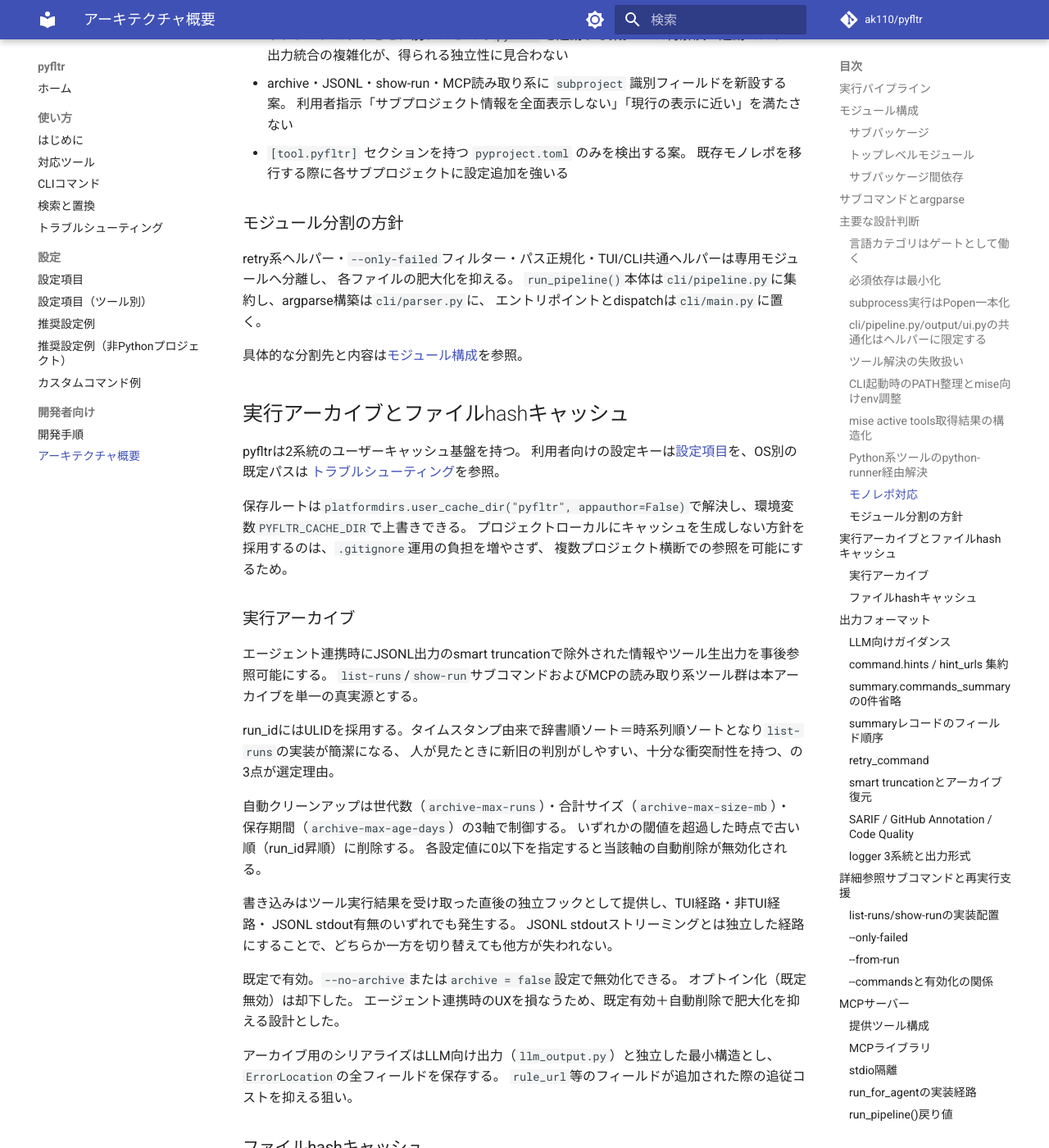
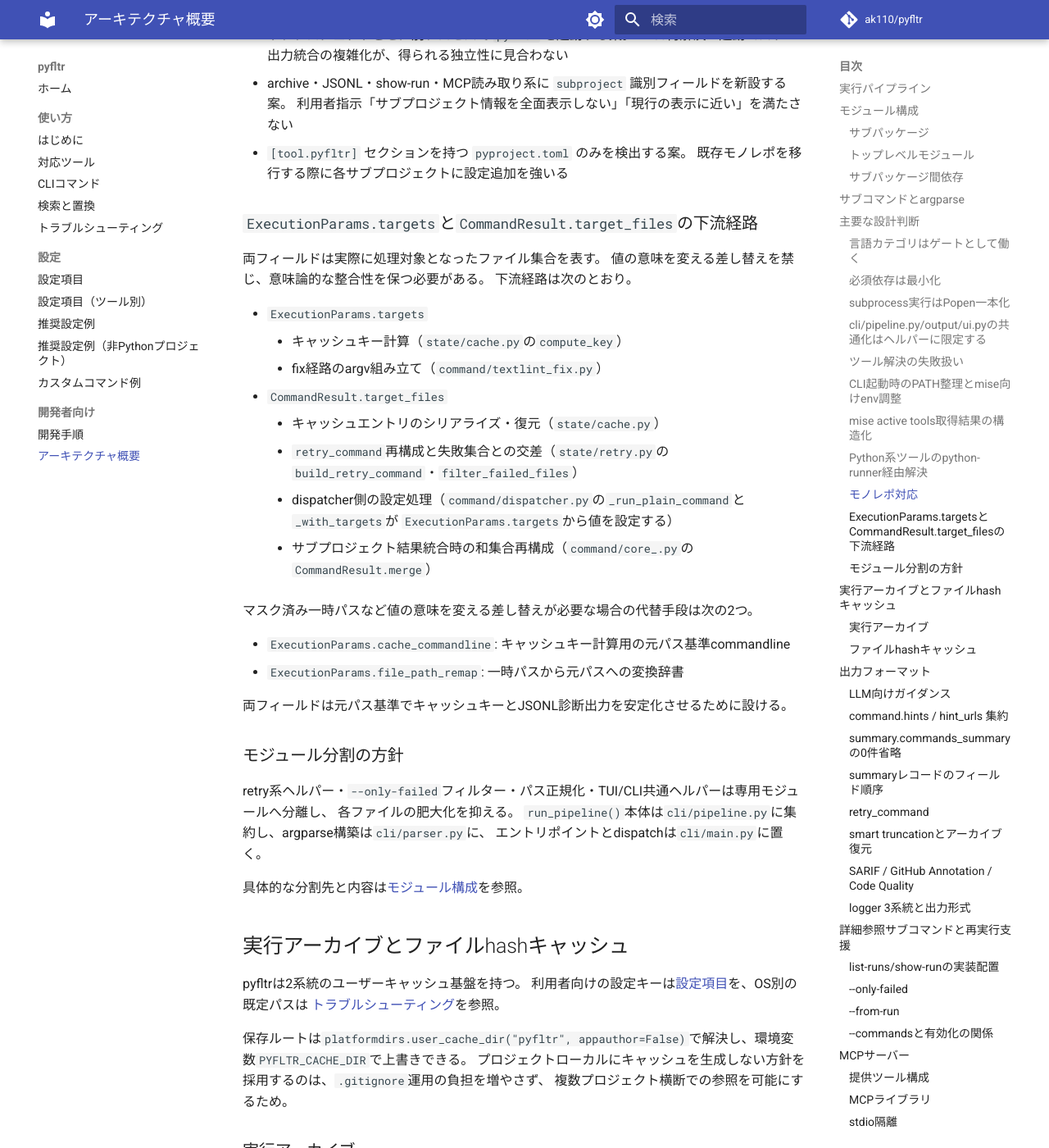
Before and after one commit to ak110/pyfltr, an MkDocs documentation site: the page built from docs/development/architecture.md, in a window 1280 px wide and 1400 px high, scrolled down 6031 px. Shown: the whole window at 82% size. Built offline with MkDocs 1.6.1 and Material for MkDocs 9.7.7, drawn with Linux system fonts in a browser that asks for light colours; comment, search, counter and statistics services are not loaded.

Commit message:
docs(agents): CommandResult.target_filesの下流波及を不変条件へ追記する
Co-Authored-By: Claude Opus 4.7 (1M context) <noreply@anthropic.com>
Claude-Session: https://claude.ai/code/session_01V7dq2zF9NCPUvPya5NAoXg

```diff
--- a/docs/development/architecture.md
+++ b/docs/development/architecture.md
@@ -231,6 +231,29 @@ commandレコードの`effective_runner` / `runner_source` / `runner_fallback`
   利用者指示「サブプロジェクト情報を全面表示しない」「現行の表示に近い」を満たさない
 - `[tool.pyfltr]` セクションを持つ `pyproject.toml` のみを検出する案。
   既存モノレポを移行する際に各サブプロジェクトに設定追加を強いる
+
+### `ExecutionParams.targets`と`CommandResult.target_files`の下流経路
+
+両フィールドは実際に処理対象となったファイル集合を表す。
+値の意味を変える差し替えを禁じ、意味論的な整合性を保つ必要がある。
+下流経路は次のとおり。
+
+- `ExecutionParams.targets`
+    - キャッシュキー計算（`state/cache.py`の`compute_key`）
+    - fix経路のargv組み立て（`command/textlint_fix.py`）
+- `CommandResult.target_files`
+    - キャッシュエントリのシリアライズ・復元（`state/cache.py`）
+    - `retry_command`再構成と失敗集合との交差（`state/retry.py`の`build_retry_command`・`filter_failed_files`）
+    - dispatcher側の設定処理（`command/dispatcher.py`の`_run_plain_command`と`_with_targets`が
+    `ExecutionParams.targets`から値を設定する）
+    - サブプロジェクト結果統合時の和集合再構成（`command/core_.py`の`CommandResult.merge`）
+
+マスク済み一時パスなど値の意味を変える差し替えが必要な場合の代替手段は次の2つ。
+
+- `ExecutionParams.cache_commandline`: キャッシュキー計算用の元パス基準commandline
+- `ExecutionParams.file_path_remap`: 一時パスから元パスへの変換辞書
+
+両フィールドは元パス基準でキャッシュキーとJSONL診断出力を安定化させるために設ける。
 
 ### モジュール分割の方針
 
```
Also changed, not shown: AGENTS.md (+6 -0 lines).
